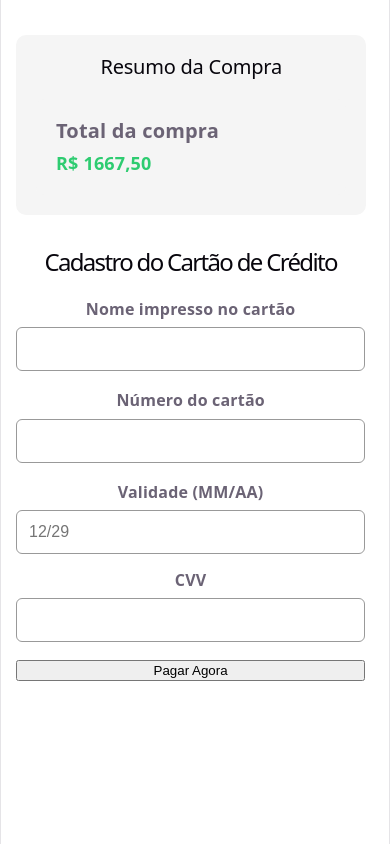
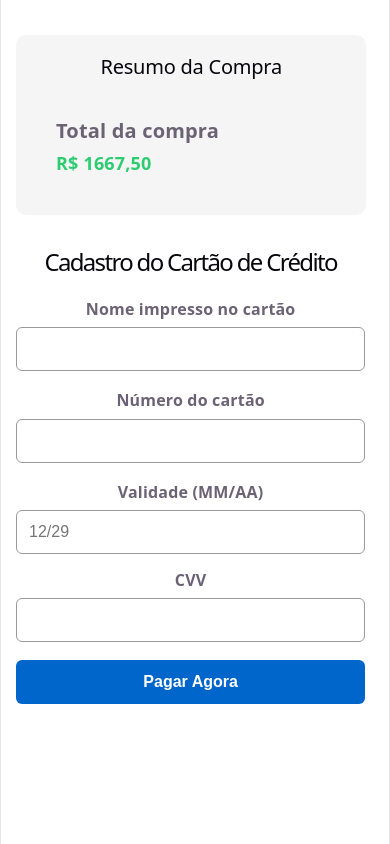
Before and after one commit to ataidesBergamin/Mini-Projeto-Carrinho-de-Compras, a React (Vite) app in the folder CarrinhoDeCompras/: page /pagamento in a window 390 px wide. Shown: the top 844 px of the page. Built offline with nearby package versions, Linux system fonts and the light colour scheme.

Commit message:
commit 18 - feature/acessibilidade refatoração style componente Botao

```diff
--- /dev/null
+++ b/CarrinhoDeCompras/src/components/Botao.css
@@ -0,0 +1,39 @@
+.botao {
+  width: 100%;
+  padding: 12px 20px;
+  border: none;
+  border-radius: 6px;
+  background-color: #0066cc;
+  color: white;
+  font-size: 16px;
+  font-weight: 600;
+  cursor: pointer;
+  transition:
+    background-color 0.2s ease,
+    transform 0.1s ease;
+}
+/* ------------------------------ */
+.botao:hover:not(:disabled) {
+  background-color: #0052a3;
+}
+/* ------------------------------ */
+.botao:active:not(:disabled) {
+  transform: scale(0.98);
+}
+/* ------------------------------ */
+.botao:focus-visible {
+  outline: 3px solid #80bdff;
+  outline-offset: 3px;
+}
+/* ------------------------------- */
+.botao:disabled {
+  opacity: 0.6;
+  cursor: not-allowed;
+}
+/* ------------------------------- */
+@media (max-width: 600px) {
+  .botao {
+    min-height: 44px;
+    font-size: 16px;
+  }
+}
--- a/CarrinhoDeCompras/src/components/Botao.jsx
+++ b/CarrinhoDeCompras/src/components/Botao.jsx
@@ -1,6 +1,8 @@
+import "./Botao.css";
+
 function Botao({ onClick, children, type = "button", disabled = false }) {
   return (
-    <button type={type} onClick={onClick} disabled={disabled}>
+    <button className="botao" type={type} onClick={onClick} disabled={disabled}>
       {children}
     </button>
   );
```
